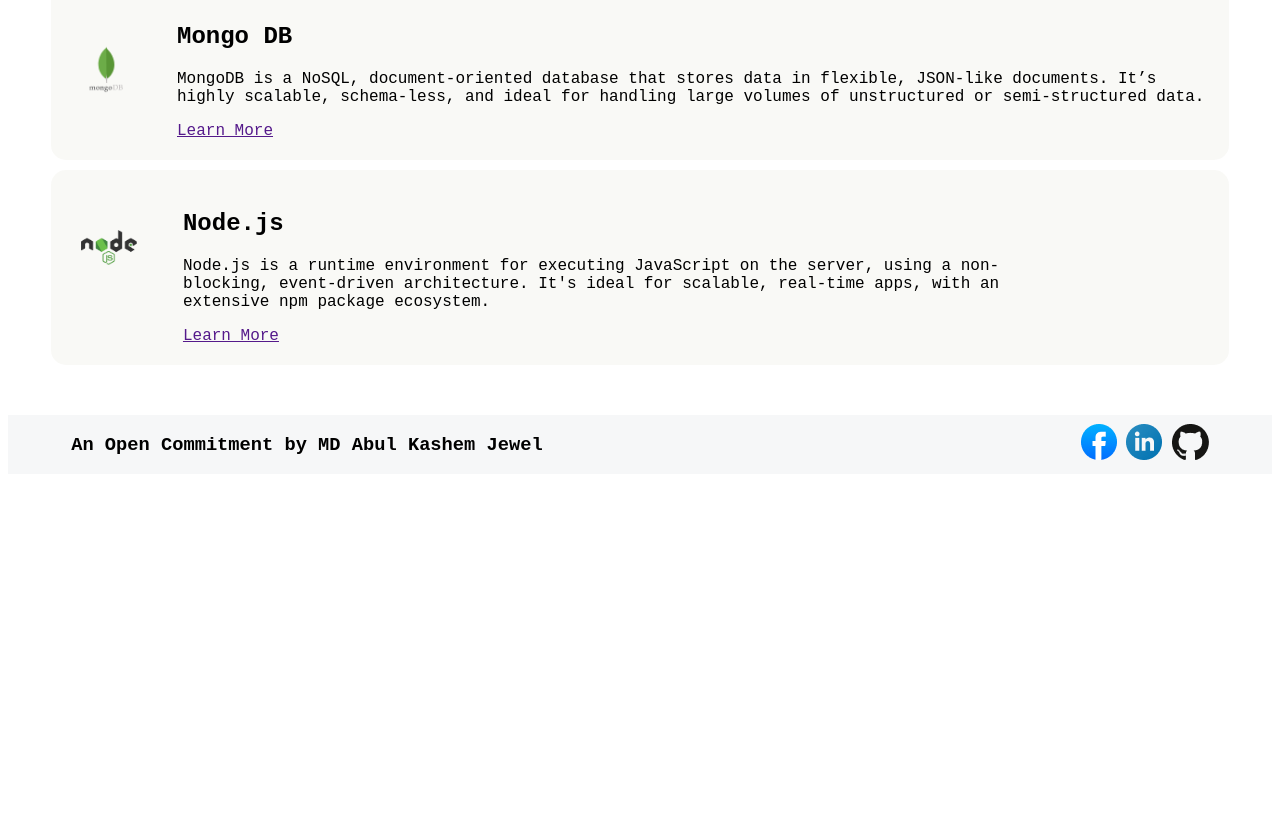
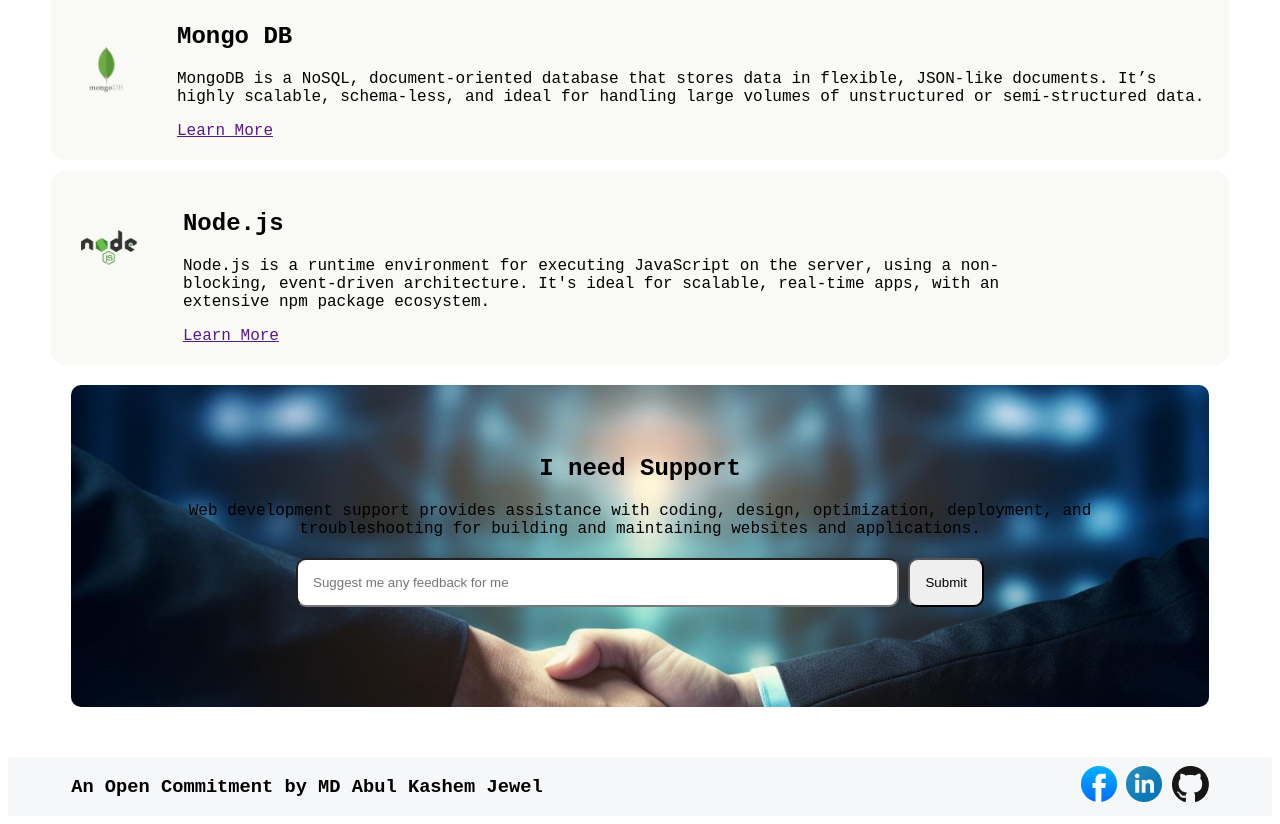
Before and after one commit to akjewel47/Assignment-1-Challenge-Begin, a plain HTML site: page index.html in a window 1280 px wide. Shown: the part 3584-4408 px from the top of the page. Before the commit the page ends 4066 px from the top, so only its background shows below. Drawn offline with Linux system fonts and the light colour scheme; a web font is replaced by a local one.

Commit message:
added the my support section part developed

```diff
--- a/index.html
+++ b/index.html
@@ -190,6 +190,21 @@
                 </div>
             </div>
         </section>
+        <!-- fifth section -->
+        <section class="support">
+            <div class="another">
+                <div class="support-section">
+                    <h1>I need Support</h1>
+                    <p class="section-description">Web development support provides assistance with coding, design,
+                        optimization, deployment, and
+                        troubleshooting for building and maintaining websites and applications.</p>
+                    <div>
+                        <input class="input-field" type="text" placeholder="Suggest me any feedback for me">
+                        <button class="btn-submit">Submit</button>
+                    </div>
+                </div>
+            </div>
+        </section>
     </main>
 
     <!-- footer part-->
--- a/style/style.css
+++ b/style/style.css
@@ -239,6 +239,33 @@
 .node-js {
     margin-right: 200px;
 }
+/* support  section */
+.support-section {
+    text-align: center;
+    padding-top: 50px;
+    margin-top: 20px;
+}
+
+.support {
+    background: url('/assets/handshake.jpg');
+    background-repeat: no-repeat;
+    background-size: cover;
+    width: 90%;
+    margin: auto;
+    padding: 0px 0px 100px;
+    border-radius: 10px;
+}
+
+.input-field {
+    padding: 15px;
+    width: 50%;
+    border-radius: 10px;
+}
+
+.btn-submit {
+    padding: 15px;
+    border-radius: 10px;
+}
 
 /* footer */
 .footer-content {
```
